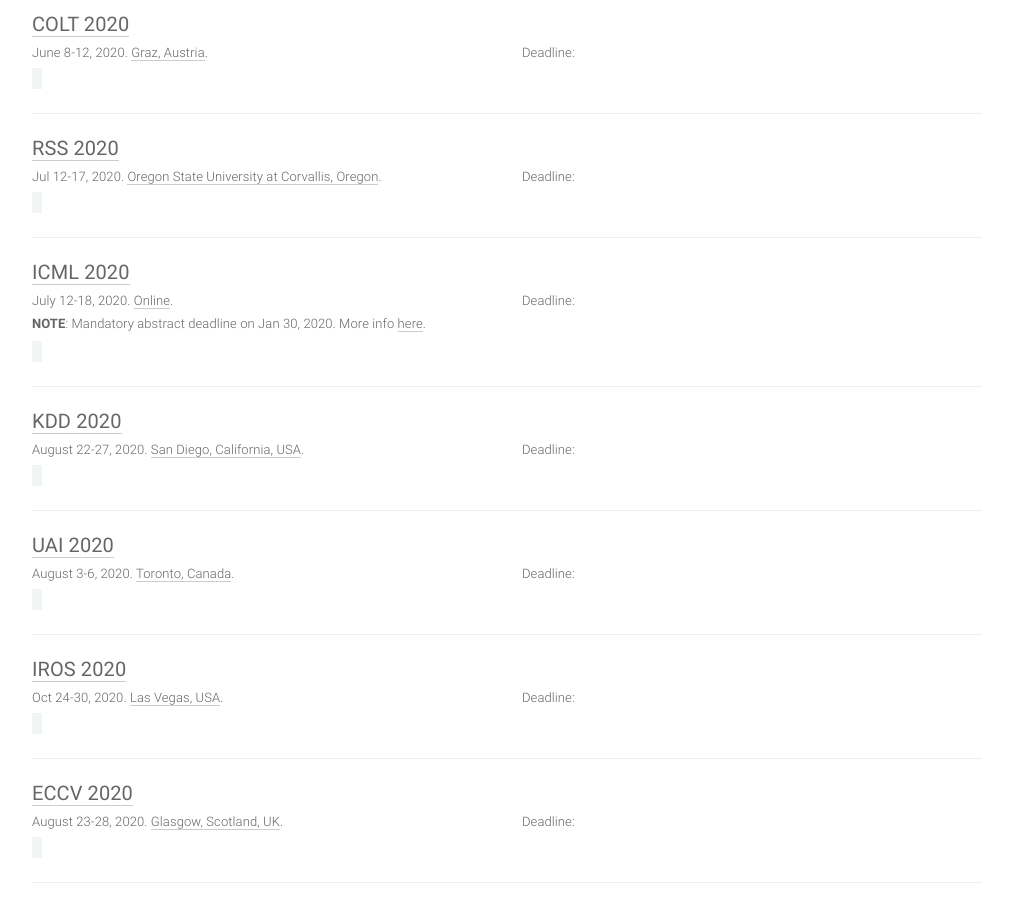
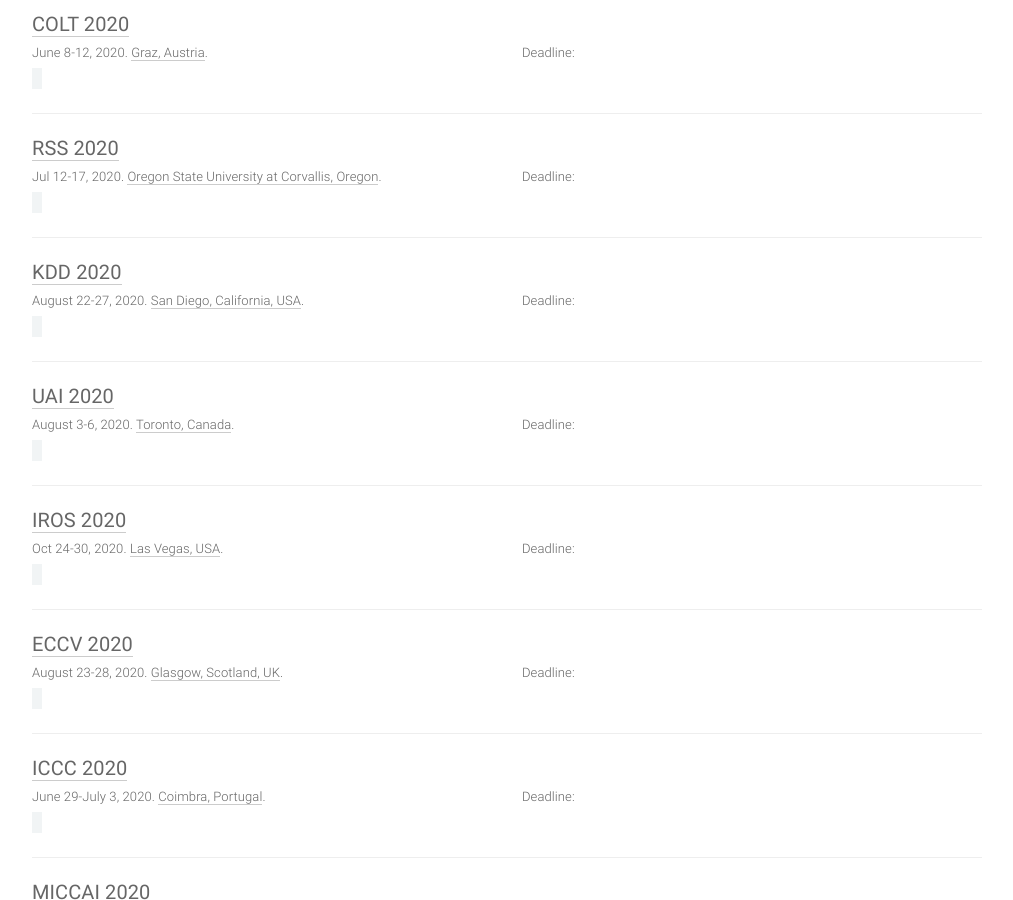
Before and after one commit to paperswithcode/ai-deadlines, a Jekyll site: the page built from index.html, in a window 1280 px wide and 900 px high, scrolled down 3604 px. Shown: the whole window, without its empty margins (133-1146 px from the left). Built offline with Jekyll 4.4.1, drawn with Linux system fonts in a browser that asks for light colours; comment, search, counter and statistics services are not loaded.

Commit message:
Removes ICML20

```diff
--- a/_data/conferences.yml
+++ b/_data/conferences.yml
@@ -1,5 +1,6 @@
 ---
 - title: ICML
+  hindex: 135
   year: 2021
   id: icml21
   link: https://icml.cc/Conferences/2021
@@ -322,19 +323,6 @@
   place: Oregon State University at Corvallis, Oregon
   sub: RO
 
-- title: ICML
-  hindex: 135
-  year: 2020
-  id: icml20
-  link: https://icml.cc/Conferences/2020
-  deadline: '2020-02-06 23:59:00'
-  abstract_deadline: '2020-01-30 23:59:00'
-  timezone: UTC-12
-  date: July 12-18, 2020
-  place: Online
-  sub: ML
-  note: '<b>NOTE</b>: Mandatory abstract deadline on Jan 30, 2020. More info <a href=''https://icml.cc/Conferences/2020/CallForPapers''>here</a>.'
-
 - title: KDD
   hindex: 30
   year: 2020
```
